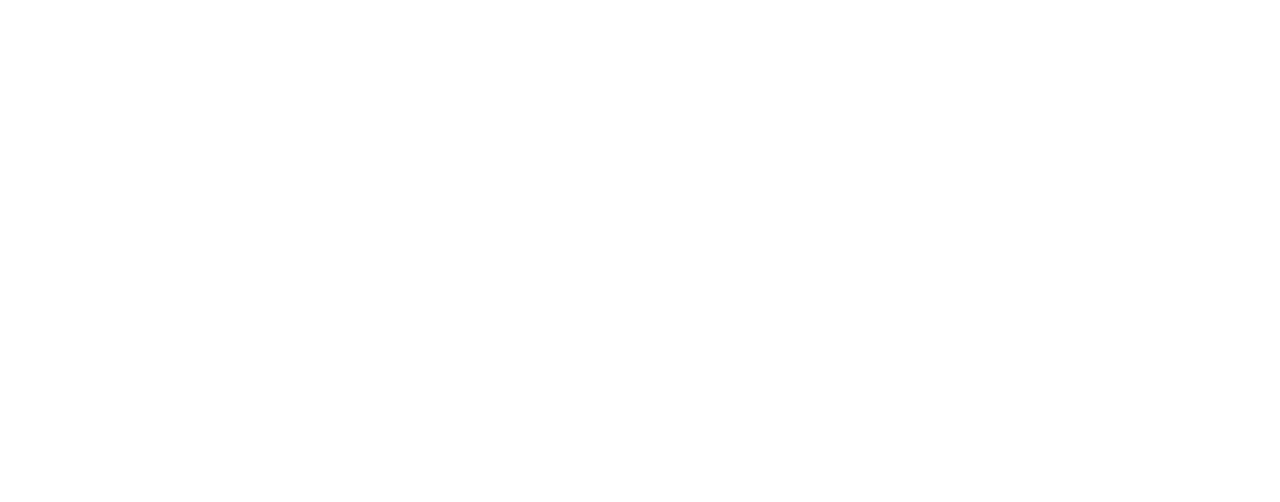
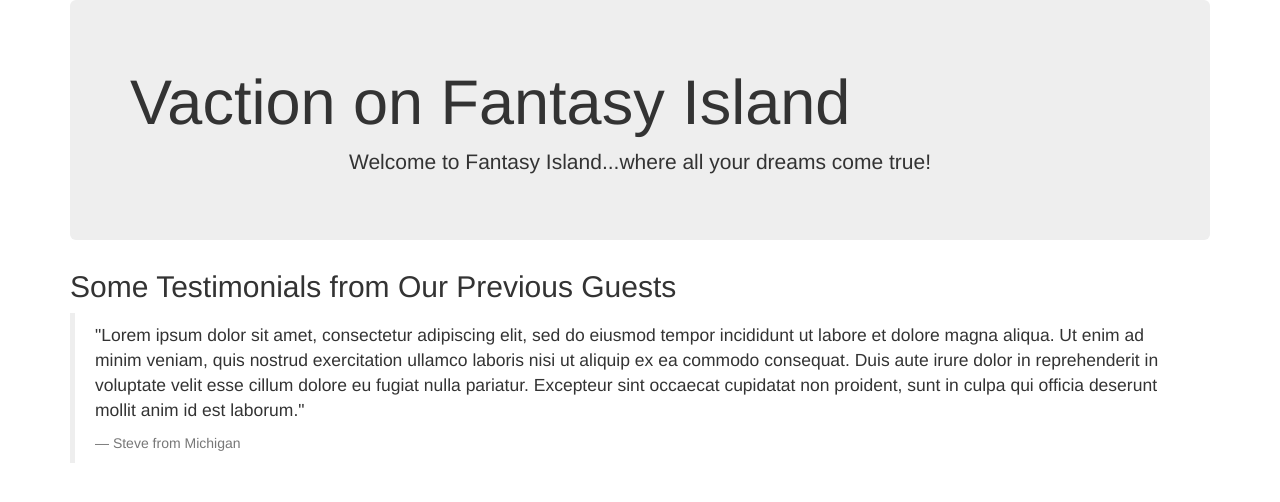
Before and after one commit to Cmwingo/vacation, a plain HTML site: page index.html in a window 1280 px wide. Drawn offline with Linux system fonts and the light colour scheme.

Commit message:
Add jumbotron and block quote

```diff
--- a/index.html
+++ b/index.html
@@ -6,6 +6,20 @@
     <link href="css/bootstrap.css" rel="stylesheet" type="text/css" media="all">
   </head>
   <body>
-
+    <div class="container">
+      <div class="jumbotron">
+        <h1>Vaction on Fantasy Island</h1>
+        <center><p>
+          Welcome to Fantasy Island...where all your dreams come true!
+        </p></center>
+      </div>
+      <h2>Some Testimonials from Our Previous Guests</h2>
+      <blockquote>
+        <p>
+          "Lorem ipsum dolor sit amet, consectetur adipiscing elit, sed do eiusmod tempor incididunt ut labore et dolore magna aliqua. Ut enim ad minim veniam, quis nostrud exercitation ullamco laboris nisi ut aliquip ex ea commodo consequat. Duis aute irure dolor in reprehenderit in voluptate velit esse cillum dolore eu fugiat nulla pariatur. Excepteur sint occaecat cupidatat non proident, sunt in culpa qui officia deserunt mollit anim id est laborum."
+        </p>
+        <footer>Steve from Michigan</footer>
+      </blockquote>
+    </div>
   </body>
 </html>
```
